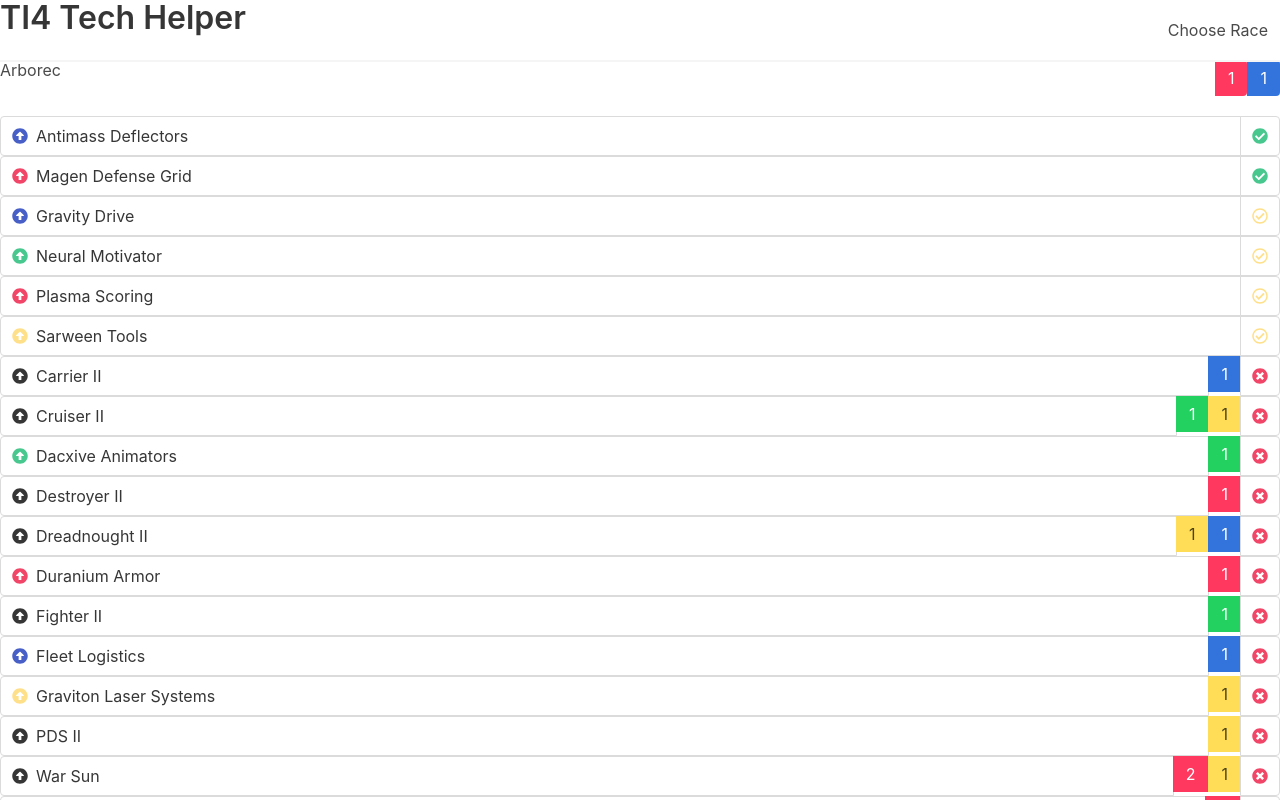
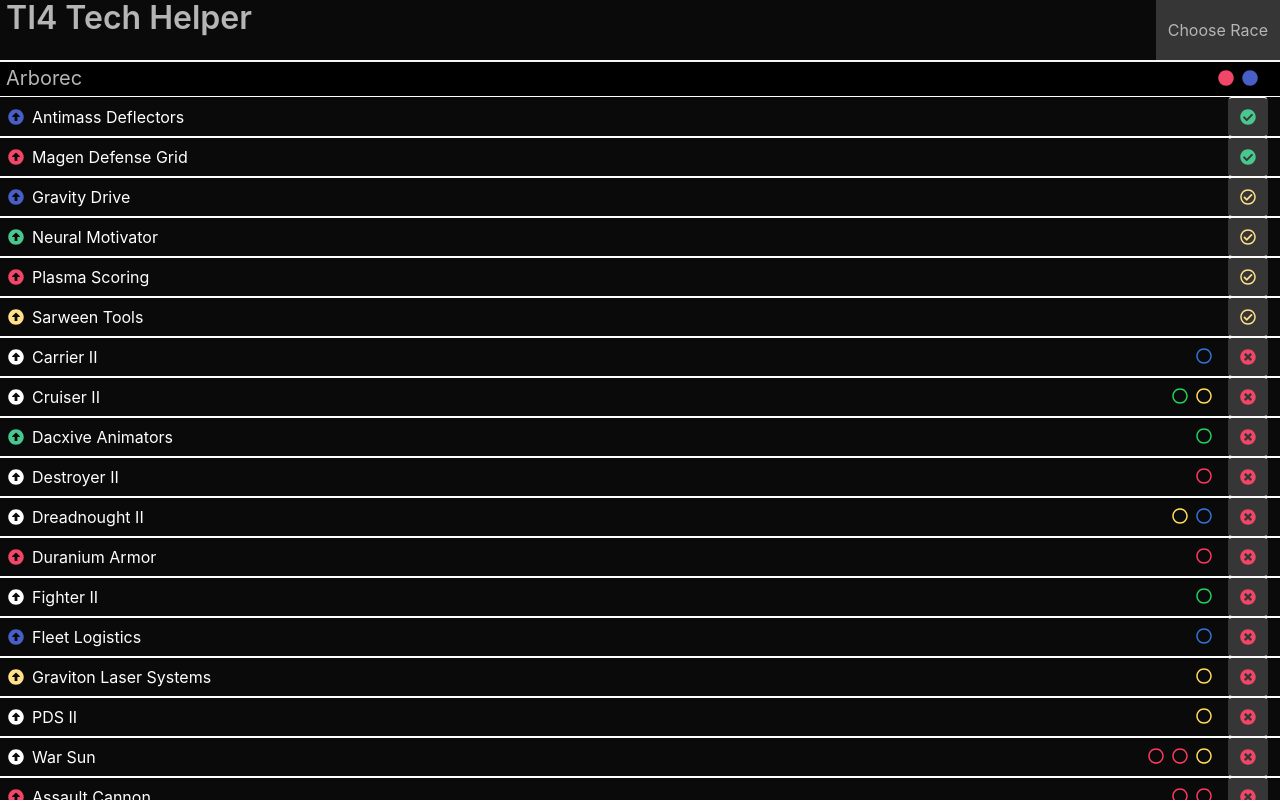
Before and after one commit to 6u66a/TI4, an Angular app: page /tech/1 in a window 1280 px wide. Both pictures are taken after a click on the button 1260 px from the left and 176 px from the top of the page. Shown: the top 800 px of the page. Built offline with nearby package versions, Linux system fonts and the light colour scheme.

Commit message:
Its done! v1.0!

```diff
--- a/src/app/app.component.html
+++ b/src/app/app.component.html
@@ -1,7 +1,7 @@
-<nav class="navbar" role="navigation" aria-label="main navigation">
+<nav class="navbar has-background-black" role="navigation" aria-label="main navigation">
   <div class="navbar-brand">
-    <h1 class="title">TI4 Tech Helper</h1>
-    <button [ngClass]="{'is-active': hamburgerIsActive}" class="button navbar-burger" (click)="hamburgerClick()">
+    <h1 class="title has-text-grey-light" style="padding-left: 6px;">TI4 Tech Helper</h1>
+    <button [ngClass]="{'is-active': hamburgerIsActive}" class="button navbar-burger is-dark" (click)="hamburgerClick()" style="margin-right: 13px;">
       <span></span>
       <span></span>
       <span></span>
@@ -10,8 +10,8 @@
   <div [ngClass]="{'is-active': hamburgerIsActive}" class="navbar-menu">
     <div class="navbar-start">
     </div>
-    <div class="navbar-end" (click)="hamburgerClick()">
-      <a class="navbar-item" routerLink="/">Choose Race</a>
+    <div class="navbar-end has-background-dark" (click)="hamburgerClick()">
+      <a class="navbar-item has-text-grey-light" routerLink="/">Choose Race</a>
     </div>
   </div>
 </nav>
--- a/src/app/race-chooser/race-chooser.component.html
+++ b/src/app/race-chooser/race-chooser.component.html
@@ -1,2 +1,2 @@
-<h2 class="subtitle control is-expanded">Choose race</h2>
-<a *ngFor="let race of races" routerLink="tech/{{race.id}}" class="button is-fullwidth is-justified-start">{{race.name}}</a>
+<h2 class="subtitle control is-expanded has-background-black has-text-grey-light">Choose race</h2>
+<a *ngFor="let race of races" routerLink="tech/{{race.id}}" class="button is-fullwidth is-justified-start has-background-black has-text-white">{{race.name}}</a>
--- a/src/app/tech-picker/tech-color/tech-color.component.html
+++ b/src/app/tech-picker/tech-color/tech-color.component.html
@@ -1,5 +1,27 @@
-<a class="button is-danger" *ngIf="deltaTechColor[colorEnum.red]!==undefined&&deltaTechColor[colorEnum.red]>0">{{deltaTechColor[colorEnum.red]}}</a>
-<a class="button is-success" *ngIf="deltaTechColor[colorEnum.green]!==undefined&&deltaTechColor[colorEnum.green]>0">{{deltaTechColor[colorEnum.green]}}</a>
-<a class="button is-warning" *ngIf="deltaTechColor[colorEnum.yellow]!==undefined&&deltaTechColor[colorEnum.yellow]>0">{{deltaTechColor[colorEnum.yellow]}}</a>
-<a class="button is-link" *ngIf="deltaTechColor[colorEnum.blue]!==undefined&&deltaTechColor[colorEnum.blue]>0">{{deltaTechColor[colorEnum.blue]}}</a>
-<a class="button" *ngIf="deltaTechColor[colorEnum.black]!==undefined&&deltaTechColor[colorEnum.black]>0">{{deltaTechColor[colorEnum.black]}}</a>
+<div class="level-item">
+    <div *ngIf="deltaTechColor[colorEnum.red]!==undefined&&deltaTechColor[colorEnum.red]>0">
+        <span *ngFor="let i of Arr(deltaTechColor[colorEnum.red]).fill(0)" class="icon has-text-danger">
+            <i class="far fa-circle"></i>
+        </span>
+    </div>
+    <div *ngIf="deltaTechColor[colorEnum.green]!==undefined&&deltaTechColor[colorEnum.green]>0">
+        <span *ngFor="let i of Arr(deltaTechColor[colorEnum.green]).fill(0)" class="icon has-text-success">
+            <i class="far fa-circle"></i>
+        </span>
+    </div>
+    <div *ngIf="deltaTechColor[colorEnum.yellow]!==undefined&&deltaTechColor[colorEnum.yellow]>0">
+        <span *ngFor="let i of Arr(deltaTechColor[colorEnum.yellow]).fill(0)" class="icon has-text-warning">
+            <i class="far fa-circle"></i>
+        </span>
+    </div>
+    <div *ngIf="deltaTechColor[colorEnum.blue]!==undefined&&deltaTechColor[colorEnum.blue]>0">
+        <span *ngFor="let i of Arr(deltaTechColor[colorEnum.blue]).fill(0)" class="icon has-text-link">
+            <i class="far fa-circle"></i>
+        </span>
+    </div>
+    <div *ngIf="deltaTechColor[colorEnum.black]!==undefined&&deltaTechColor[colorEnum.black]>0">
+        <span *ngFor="let i of Arr(deltaTechColor[colorEnum.black]).fill(0)" class="icon has-text-white">
+            <i class="far fa-circle"></i>
+        </span>
+    </div>
+</div>
--- a/src/app/tech-picker/tech-color/tech-color.component.ts
+++ b/src/app/tech-picker/tech-color/tech-color.component.ts
@@ -16,6 +16,7 @@ export class TechColorComponent implements DoCheck {
 
   public colorEnum = TechColor;
   public deltaTechColor: TechColors = [];
+  private Arr = Array;
 
   constructor() {
   }
--- a/src/app/tech-picker/tech-picker.component.html
+++ b/src/app/tech-picker/tech-picker.component.html
@@ -1,7 +1,35 @@
-<div class="field has-addons">
-  <h2 class="control is-expanded subtitle">{{state.race.name}}</h2>
-  <p class="control">
-    <app-tech-color [techColors]="provided"></app-tech-color>
-  </p>
+<div class="level is-mobile is-marginless">
+  <div class="level-left">
+    <div class="level-item" style="padding: 6px;">
+      <h2 class="subtitle has-text-grey-light">{{state.race.name}}</h2>
+    </div>
+  </div>
+  <div class="level has-text-right" style="margin-right: 18px;">
+    <div *ngIf="provided[colorEnum.red]!==undefined&&provided[colorEnum.red]>0">
+      <span *ngFor="let i of Arr(provided[colorEnum.red]).fill(0)" class="icon has-text-danger">
+        <i class="fas fa-circle"></i>
+      </span>
+    </div>
+    <div *ngIf="provided[colorEnum.green]!==undefined&&provided[colorEnum.green]>0">
+      <span *ngFor="let i of Arr(provided[colorEnum.green]).fill(0)" class="icon has-text-success">
+        <i class="fas fa-circle"></i>
+      </span>
+    </div>
+    <div *ngIf="provided[colorEnum.yellow]!==undefined&&provided[colorEnum.yellow]>0">
+      <span *ngFor="let i of Arr(provided[colorEnum.yellow]).fill(0)" class="icon has-text-warning">
+        <i class="fas fa-circle"></i>
+      </span>
+    </div>
+    <div *ngIf="provided[colorEnum.blue]!==undefined&&provided[colorEnum.blue]>0">
+      <span *ngFor="let i of Arr(provided[colorEnum.blue]).fill(0)" class="icon has-text-link">
+        <i class="fas fa-circle"></i>
+      </span>
+    </div>
+    <div *ngIf="provided[colorEnum.black]!==undefined&&provided[colorEnum.black]>0">
+      <span *ngFor="let i of Arr(provided[colorEnum.black]).fill(0)" class="icon has-text-white">
+        <i class="fas fa-circle"></i>
+      </span>
+    </div>
+  </div>
 </div>
 <app-tech (researched)="onResearched($event)" *ngFor="let tech of state.tech" [tech]="tech" [provided]="provided"></app-tech>
--- a/src/app/tech-picker/tech-picker.component.ts
+++ b/src/app/tech-picker/tech-picker.component.ts
@@ -13,6 +13,9 @@ import { createViewChildren } from '@angular/compiler/src/core';
 export class TechPickerComponent implements OnInit {
   public state: State;
   public provided: TechColors;
+
+  public colorEnum = TechColor;
+  private Arr = Array;
 
   constructor(private route: ActivatedRoute, private router: Router, public cdRef: ChangeDetectorRef) {
     const id = +this.route.snapshot.params['raceid'];
--- a/src/app/tech-picker/tech/tech.component.html
+++ b/src/app/tech-picker/tech/tech.component.html
@@ -1,18 +1,16 @@
-<div *ngIf="visible">
-  <div class="field has-addons">
-    <p class="control is-expanded">
-      <button class="button is-fullwidth is-justified-start" (click)="descriptionToggle()">
-        <span [ngClass]="techColorClasses" class="icon is-medium">
-          <i class="fas fa-arrow-alt-circle-up"></i>
-        </span>
-        <span>{{tech.tech.name}}</span>
-      </button>
-    </p>
-    <p class="control">
-      <app-tech-color [techColors]="tech.tech.requirements" [provided]="provided"></app-tech-color>
-    </p>
-    <p class="control">
-      <button class="button" (click)="researchMe()">
+<div class="level is-mobile has-text-white has-background-black is-marginless" style="outline: 1pt; outline-color: white; outline-style: solid">
+  <div class="level-left">
+    <div class="level-item" (click)="descriptionToggle()">
+      <span [ngClass]="techColorClasses" class="icon is-medium">
+        <i class="fas fa-arrow-alt-circle-up"></i>
+      </span>
+      <span>{{tech.tech.name}}</span>
+    </div>
+  </div>
+  <div class="level-right">
+    <app-tech-color [techColors]="tech.tech.requirements" [provided]="provided"></app-tech-color>
+    <div class="level-item">
+      <button class="button is-dark" (click)="researchMe()" style="border-bottom: white solid 1px; border-top: white solid 1px;">
         <span *ngIf="!tech.available" class="icon is-small has-text-danger">
           <i class="fas fa-times-circle"></i>
         </span>
@@ -23,11 +21,9 @@
           <i class="fas fa-check-circle"></i>
         </span>
       </button>
-    </p>
-  </div>
-  <div class="box" *ngIf="showDescription===true">
-    <div class="content">
-      <p [innerHTML]="tech.tech.description"></p>
     </div>
   </div>
 </div>
+<div class="has-background-dark has-text-white level" *ngIf="showDescription===true">
+  <p class="level-item" [innerHTML]="tech.tech.description"></p>
+</div>
--- a/src/app/tech-picker/tech/tech.component.ts
+++ b/src/app/tech-picker/tech/tech.component.ts
@@ -15,7 +15,6 @@ export class TechComponent implements OnInit {
   @Output() researched: EventEmitter<RuntimeTech> = new EventEmitter<RuntimeTech>();
 
   private showDescription = false;
-  public visible = true;
 
   currentClasses: {};
   techColorClasses: {};
--- a/src/index.html
+++ b/src/index.html
@@ -10,7 +10,7 @@
   <link rel="icon" type="image/x-icon" href="favicon.ico">
   <script defer src="https://use.fontawesome.com/releases/v5.0.6/js/all.js"></script>
 </head>
-<body>
+<body bgcolor="#000000">
   <app-root></app-root>
 </body>
 </html>
--- a/styles.scss
+++ b/styles.scss
@@ -3,7 +3,7 @@
 @import './node_modules/bulma/sass/utilities/initial-variables';
 @import './node_modules/bulma/sass/utilities/functions';
 
-$button: text-align(left);
+//$tag-radius: 1em;
 
 //new vars
 @import './node_modules/bulma/sass/utilities/derived-variables';
```
